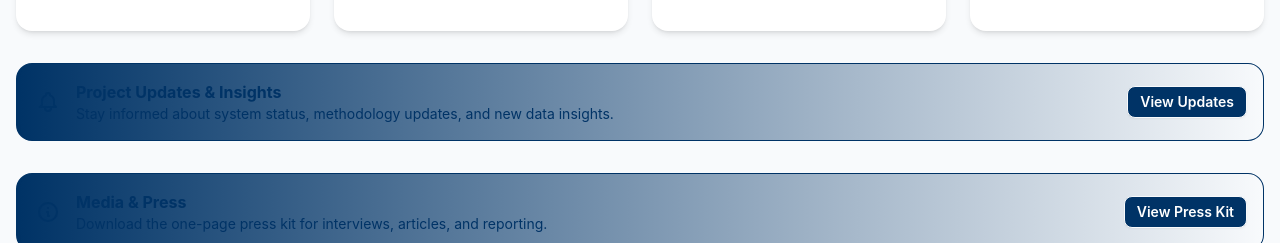
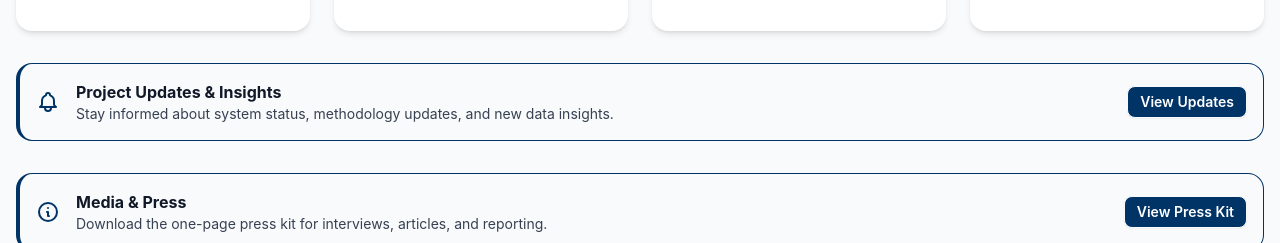
Before and after one commit to arbowl/beacon-hill-tracker, a React (Vite) app in the folder frontend/: page / in a window 1280 px wide. Shown: the part 709-952 px from the top of the page. Built offline with nearby package versions, Linux system fonts and the light colour scheme; no server answers.

Commit message:
Update alert styles and text colors in HomePage

```diff
--- a/frontend/src/pages/HomePage.tsx
+++ b/frontend/src/pages/HomePage.tsx
@@ -133,13 +133,13 @@ const HomePage: React.FC = () => {
       )}
 
       {/* Updates Banner */}
-      <div className="alert border-l-4" style={{ background: 'linear-gradient(to right, #003366, transparent)', borderColor: '#003366' }}>
+      <div className="alert bg-slate-50 border-l-4" style={{ borderColor: '#003366' }}>
         <svg className="stroke-current flex-shrink-0 h-6 w-6" style={{ color: '#003366' }} fill="none" viewBox="0 0 24 24">
           <path strokeLinecap="round" strokeLinejoin="round" strokeWidth="2" d="M15 17h5l-1.405-1.405A2.032 2.032 0 0118 14.158V11a6.002 6.002 0 00-4-5.659V5a2 2 0 10-4 0v.341C7.67 6.165 6 8.388 6 11v3.159c0 .538-.214 1.055-.595 1.436L4 17h5m6 0v1a3 3 0 11-6 0v-1m6 0H9"></path>
         </svg>
         <div>
-          <div className="font-bold" style={{ color: '#003366' }}>Project Updates & Insights</div>
-          <div className="text-sm" style={{ color: '#003366' }}>Stay informed about system status, methodology updates, and new data insights.</div>
+          <div className="font-bold text-gray-900">Project Updates & Insights</div>
+          <div className="text-sm text-gray-700">Stay informed about system status, methodology updates, and new data insights.</div>
         </div>
         <div className="flex-none">
           <Link to="/updates" className="btn btn-sm text-white hover:opacity-90" style={{ backgroundColor: '#003366' }}>
@@ -149,13 +149,13 @@ const HomePage: React.FC = () => {
       </div>
 
       {/* Press Kit Banner */}
-      <div className="alert border-l-4" style={{ background: 'linear-gradient(to right, #003366, transparent)', borderColor: '#003366' }}>
+      <div className="alert bg-slate-50 border-l-4" style={{ borderColor: '#003366' }}>
         <svg className="stroke-current flex-shrink-0 h-6 w-6" style={{ color: '#003366' }} fill="none" viewBox="0 0 24 24">
           <path strokeLinecap="round" strokeLinejoin="round" strokeWidth="2" d="M13 16h-1v-4h-1m1-4h.01M21 12a9 9 0 11-18 0 9 9 0 0118 0z"></path>
         </svg>
         <div>
-          <div className="font-bold" style={{ color: '#003366' }}>Media & Press</div>
-          <div className="text-sm" style={{ color: '#003366' }}>Download the one-page press kit for interviews, articles, and reporting.</div>
+          <div className="font-bold text-gray-900">Media & Press</div>
+          <div className="text-sm text-gray-700">Download the one-page press kit for interviews, articles, and reporting.</div>
         </div>
         <div className="flex-none">
           <Link to="/press" className="btn btn-sm text-white hover:opacity-90" style={{ backgroundColor: '#003366' }}>
```
